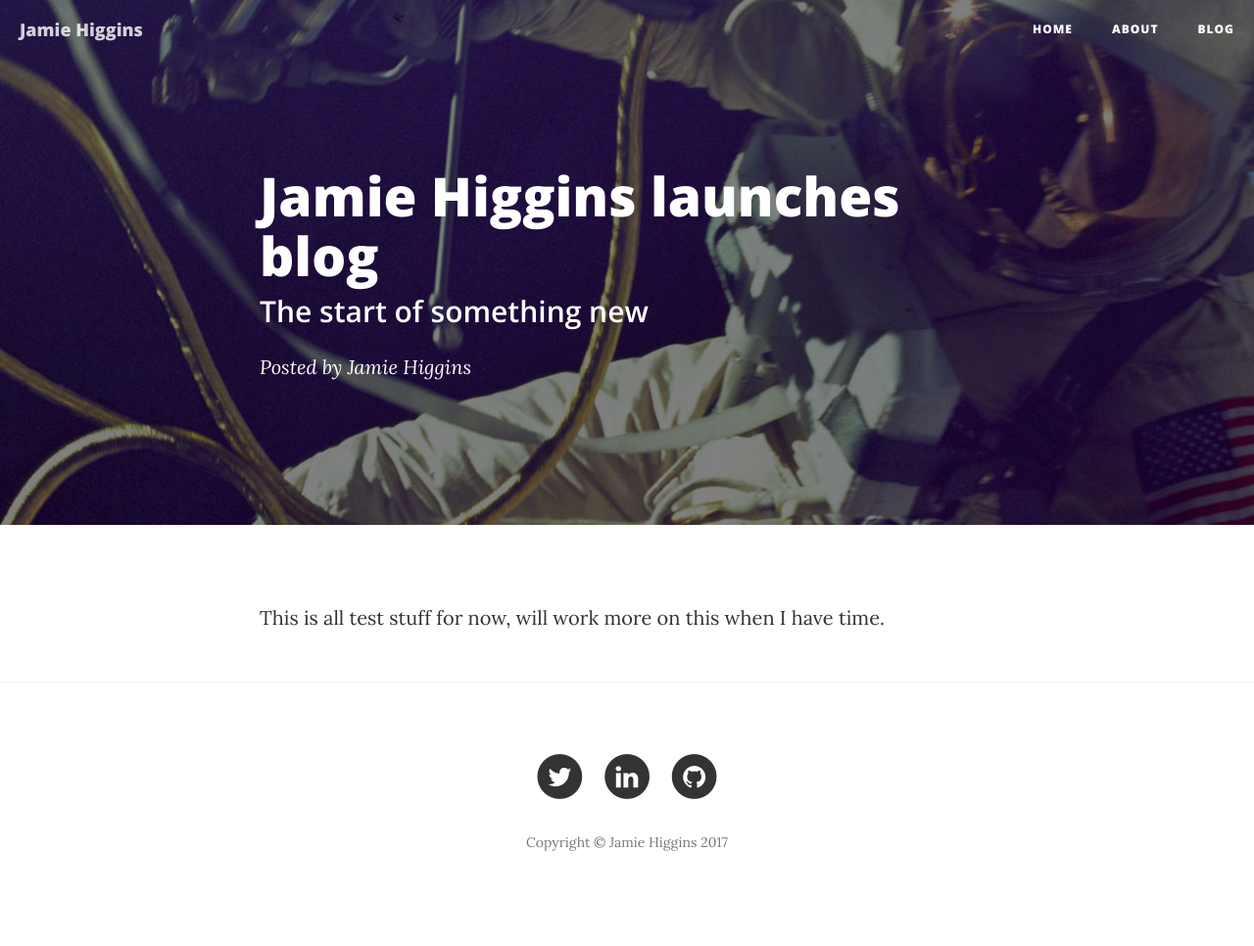
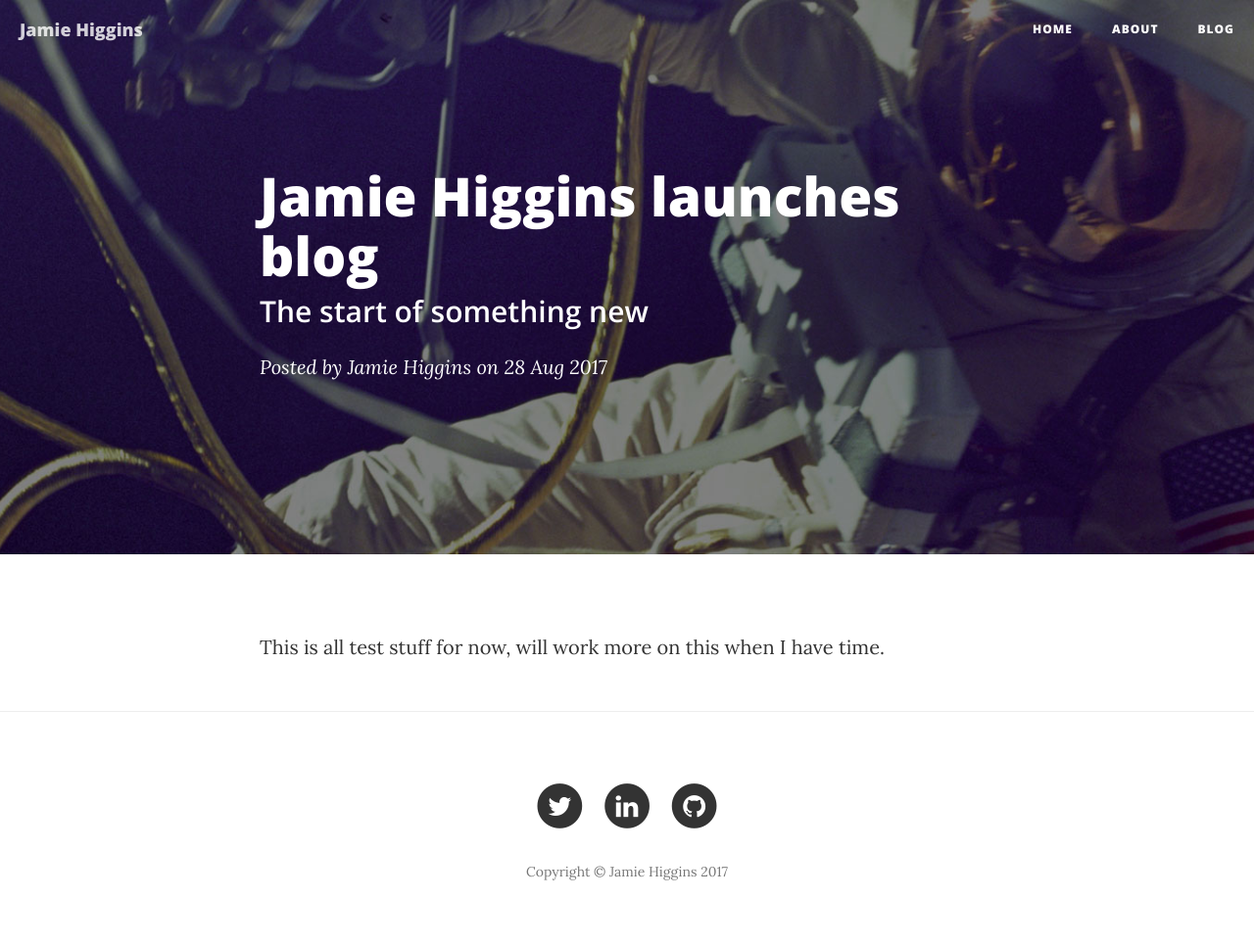
Before and after one commit to JayVee732/jayvee732.github.io, a Jekyll site: the page built from _posts/2017-08-28-First-Blog-Post.md, in a window 1280 px wide. Shown: the whole page at 98% size. Built offline with Jekyll 4.4.1, drawn with Linux system fonts in a browser that asks for light colours; before the commit the page ends 936 px from its top, so only the background shows below that.

```diff
--- a/_layouts/post.html
+++ b/_layouts/post.html
@@ -11,7 +11,7 @@
                     <div class="post-heading">
                         <h1> {{ page.title }} </h1>
                         <h2 class="subheading">{{ page.subtitle }}</h2>
-                        <span class="meta">Posted by <a href="#">{{ page.author }}</a>
+                        <span class="meta">Posted by <a href="#">{{ page.author }}</a> on <span>{{ page.date | date_to_string }}</span></p></span>
                 </div>
             </div>
         </div>
```
Also changed, not shown: 2 other files.
